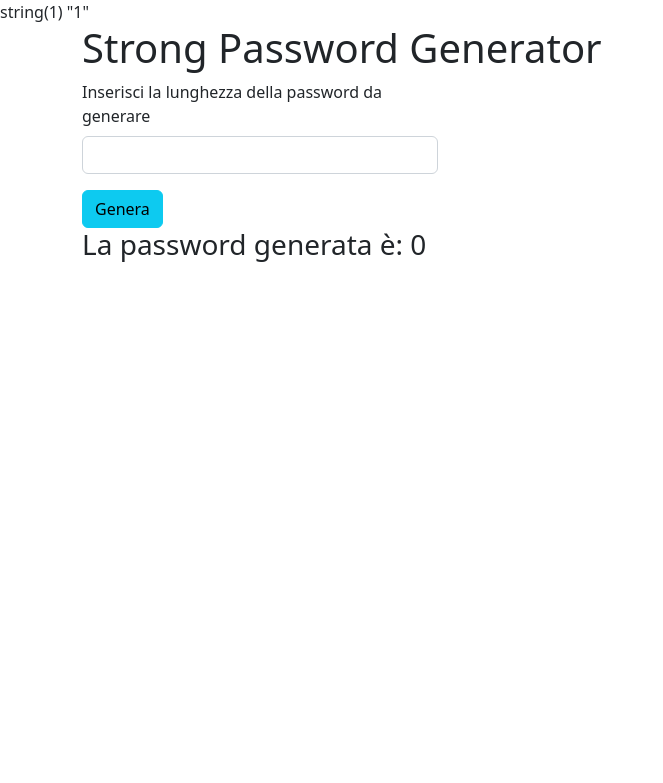
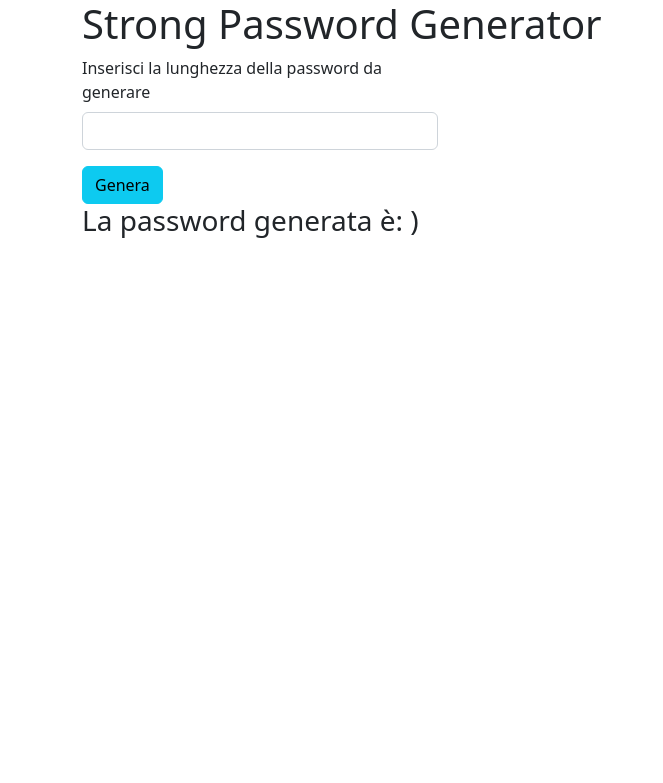
Before and after one commit to saracassandra7/php-strong-password-generator, a PHP site: page /?psw_length=1 in a window 1280 px wide. Shown: the top 783 px of the page, without its empty margins (0-663 px from the left). Run offline with PHP 8.4, Linux system fonts and the light colour scheme.

Commit message:
[fix] function (end milestone 1)

```diff
--- a/index.php
+++ b/index.php
@@ -1,13 +1,12 @@
 <?php
 
 $pswlength = $_GET['psw_length'];
-var_dump($pswlength);
 
 function getRandomPassword($pswlength){
   $characters = '0123456789abcdefghijklmnopqrstuvwxyzABCDEFGHIJKLMNOPQRSTUVWXYZ!?&%$<>^+-*/()[]{}@#_=';
   $password = '';
   for($i = 0; $i < $pswlength; $i++){
-    $password .= $characters[rand(0, $pswlength) -1];
+    $password .= $characters[rand (0, strlen($characters)- 1)];
   }
   echo $password;
 };
```
